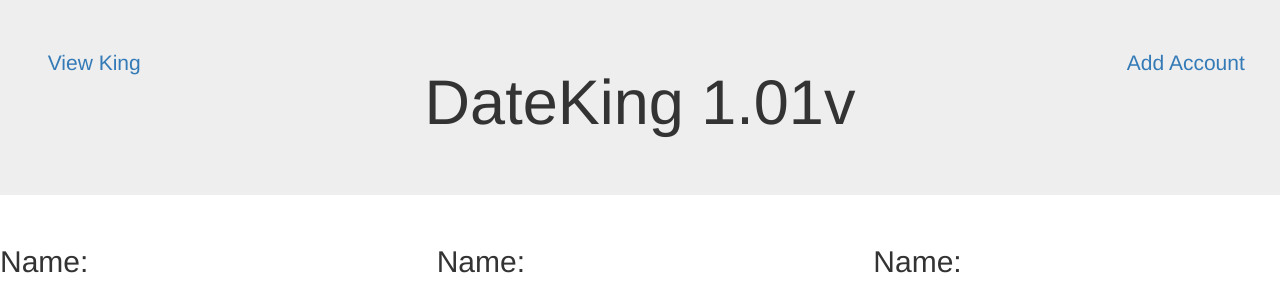
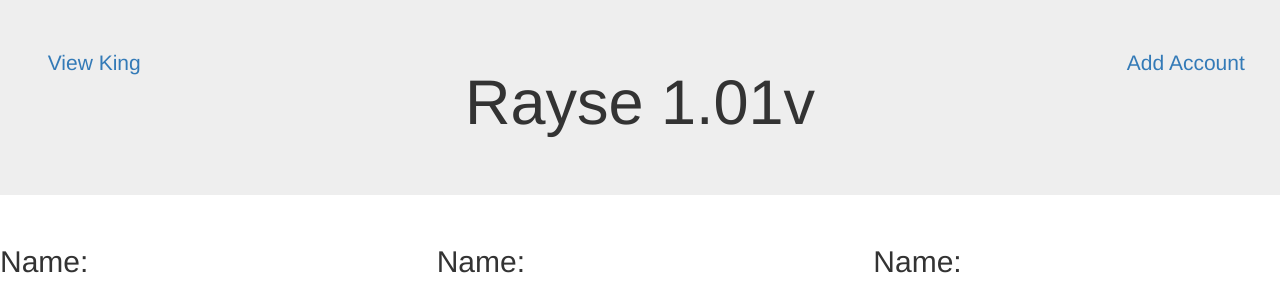
Before and after one commit to Aniloid2/RayseV, a Django app: template authentication/templates/homeapp/homepage.html in a window 1280 px wide. Shown: the top 298 px of the page. Run offline with Django 3.2, Linux system fonts and the light colour scheme; the template is opened without the code that fills it, so the values that code supplies are empty; some libraries are stand-ins or nearby versions.

Commit message:
changed name of app

```diff
--- a/authentication/templates/homeapp/homepage.html
+++ b/authentication/templates/homeapp/homepage.html
@@ -94,7 +94,7 @@
 				<p><a href="/king">View King</a></p>
 		</div>
 		<div class="col-md-8">
-			<h1> DateKing 1.01v </h1>
+			<h1> Rayse 1.01v </h1>
 		</div>
 		<div class="col-md-2">
 			<p><a href="/logout">Add Account</a></p>
```
